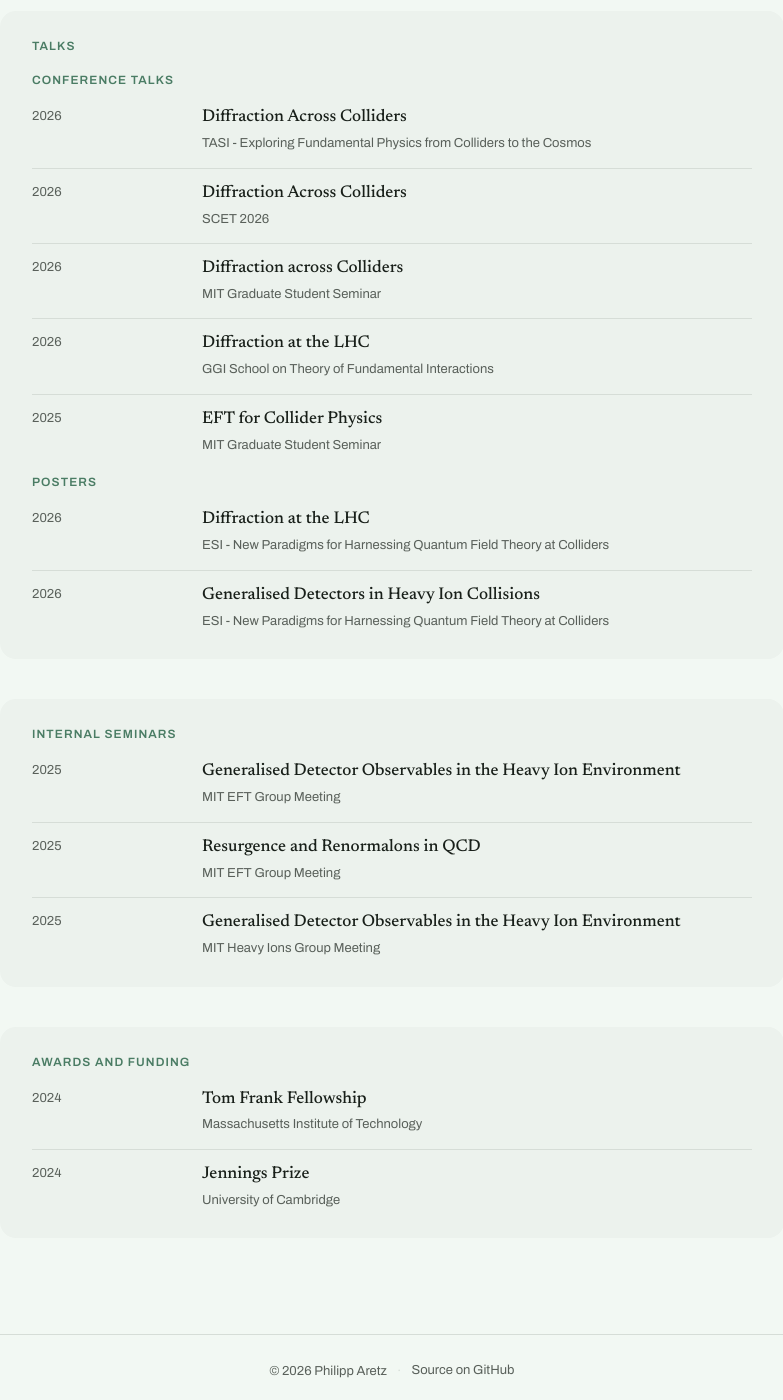
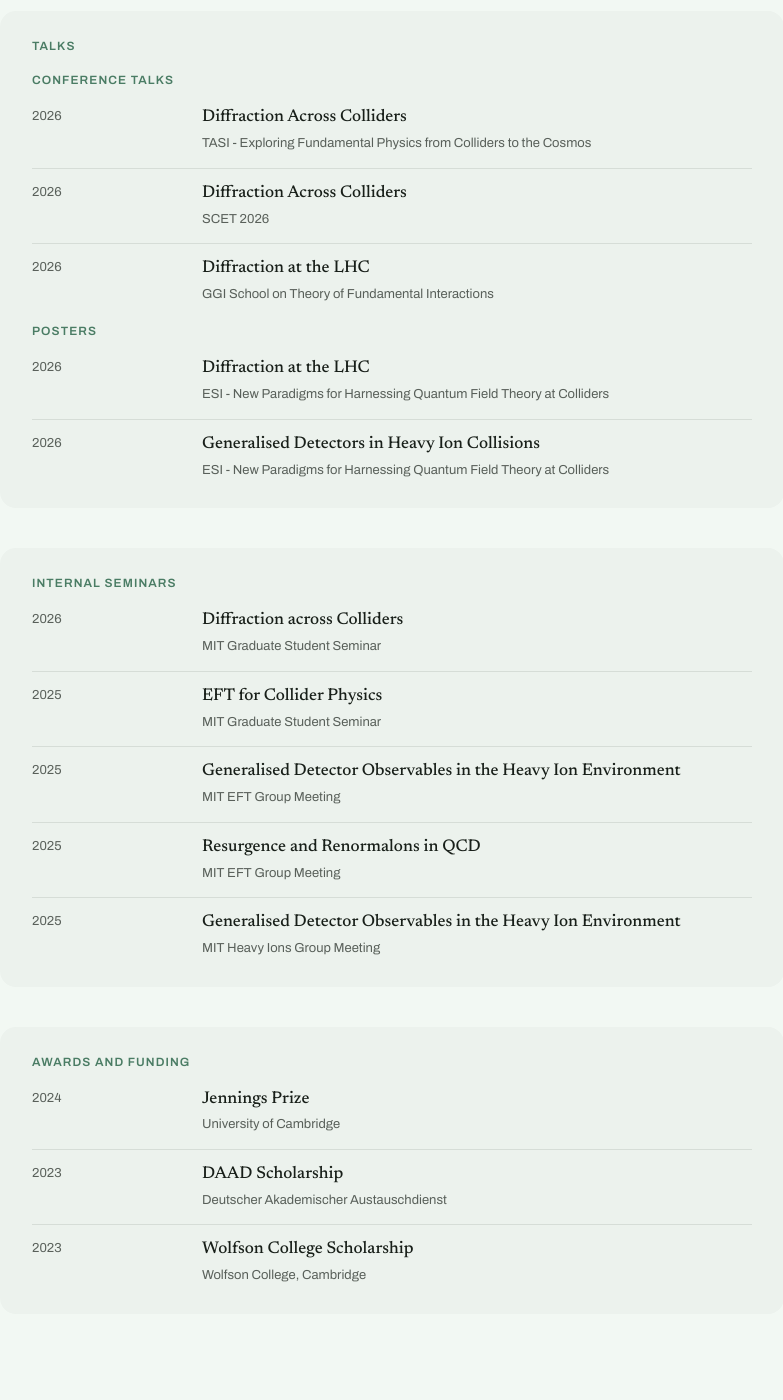
Before and after one commit to philaretz/philaretz.github.io, a Jekyll site: the page built from _pages/cv.md, in a window 1280 px wide and 1400 px high, scrolled down 982 px. Shown: the whole window, without its empty margins (248-1031 px from the left). Built offline with Jekyll 4.4.1, drawn with Linux system fonts in a browser that asks for light colours; a script that is not in the unit is left out.

Commit message:
CV refresh: 2026-08-24 (#19)
Synced from Notion, no API/data-loss anomalies in the cv.json diff.

Co-authored-by: Claude Sonnet 5 <noreply@anthropic.com>

```diff
--- a/_data/cv.json
+++ b/_data/cv.json
@@ -11,7 +11,7 @@
       {"network": "arXiv", "url": "https://arxiv.org/search/?searchtype=author&query=Aretz,+P"}
     ]
   },
-  "generated": "2026-08-24T12:56:20Z",
+  "generated": "2026-08-24T13:11:24Z",
   "sections": [
     {
       "title": "Education",
@@ -120,28 +120,10 @@
               "url": ""
             },
             {
-              "title": "Diffraction across Colliders",
-              "date": "2026-02-01",
-              "date_range": "2026",
-              "detail": "MIT Graduate Student Seminar",
-              "authors": "",
-              "arxiv": "",
-              "url": ""
-            },
-            {
               "title": "Diffraction at the LHC",
               "date": "2026-01-21",
               "date_range": "2026",
               "detail": "GGI School on Theory of Fundamental Interactions",
-              "authors": "",
-              "arxiv": "",
-              "url": ""
-            },
-            {
-              "title": "EFT for Collider Physics",
-              "date": "2025-11-01",
-              "date_range": "2025",
-              "detail": "MIT Graduate Student Seminar",
               "authors": "",
               "arxiv": "",
               "url": ""
@@ -181,6 +163,24 @@
           "label": null,
           "entries": [
             {
+              "title": "Diffraction across Colliders",
+              "date": "2026-02-01",
+              "date_range": "2026",
+              "detail": "MIT Graduate Student Seminar",
+              "authors": "",
+              "arxiv": "",
+              "url": ""
+            },
+            {
+              "title": "EFT for Collider Physics",
+              "date": "2025-11-01",
+              "date_range": "2025",
+              "detail": "MIT Graduate Student Seminar",
+              "authors": "",
+              "arxiv": "",
+              "url": ""
+            },
+            {
               "title": "Generalised Detector Observables in the Heavy Ion Environment",
               "date": "2025-10-01",
               "date_range": "2025",
@@ -219,19 +219,28 @@
           "label": null,
           "entries": [
             {
-              "title": "Tom Frank Fellowship",
+              "title": "Jennings Prize",
               "date": "2024-01-01",
               "date_range": "2024",
-              "detail": "Massachusetts Institute of Technology",
+              "detail": "University of Cambridge",
               "authors": "",
               "arxiv": "",
               "url": ""
             },
             {
-              "title": "Jennings Prize",
-              "date": "2024-01-01",
-              "date_range": "2024",
-              "detail": "University of Cambridge",
+              "title": "DAAD Scholarship",
+              "date": "2023-01-01",
+              "date_range": "2023",
+              "detail": "Deutscher Akademischer Austauschdienst",
+              "authors": "",
+              "arxiv": "",
+              "url": ""
+            },
+            {
+              "title": "Wolfson College Scholarship",
+              "date": "2023-01-01",
+              "date_range": "2023",
+              "detail": "Wolfson College, Cambridge",
               "authors": "",
               "arxiv": "",
               "url": ""
```
Also changed, not shown: _talks/2025-11-01-eft-for-collider-physics.md (+1 -1 lines), _talks/2026-02-01-diffraction-across-colliders.md (+1 -1 lines), data/cv.json (+10 -10 lines), 2 other files.
